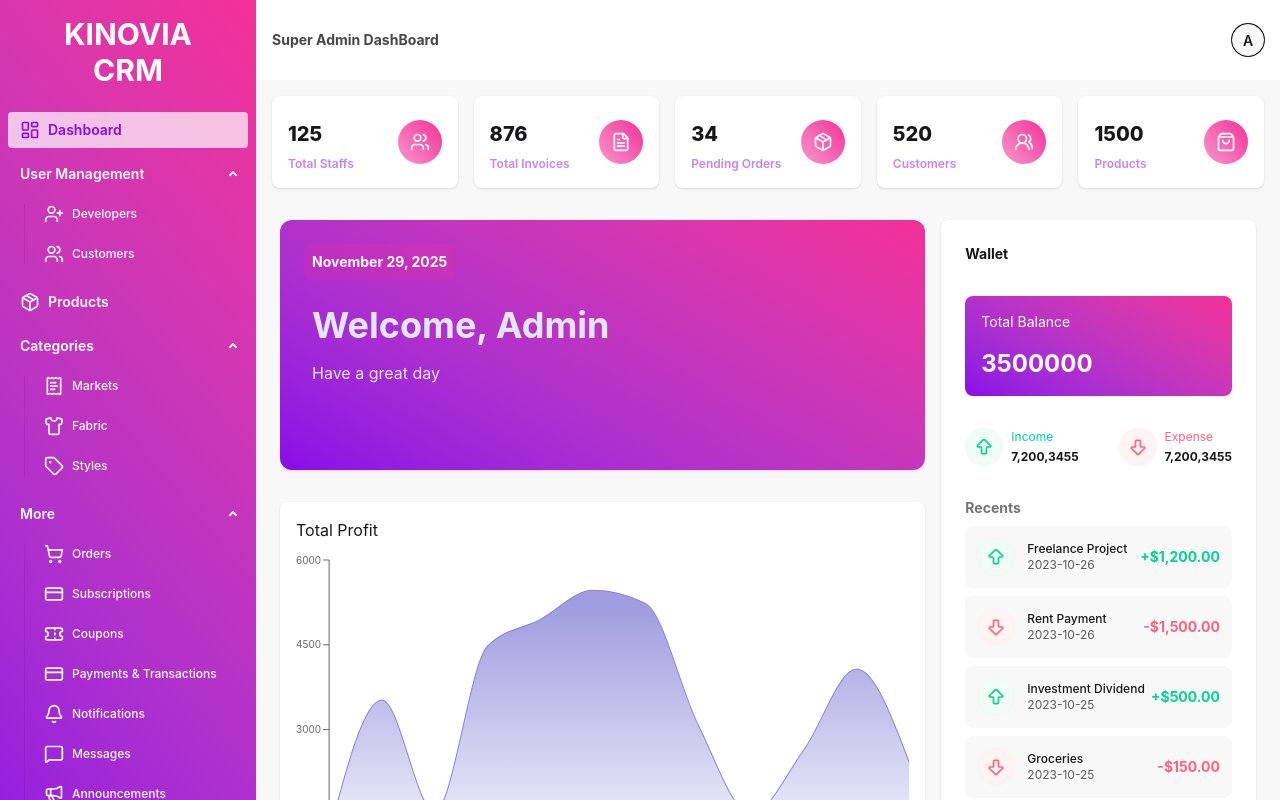
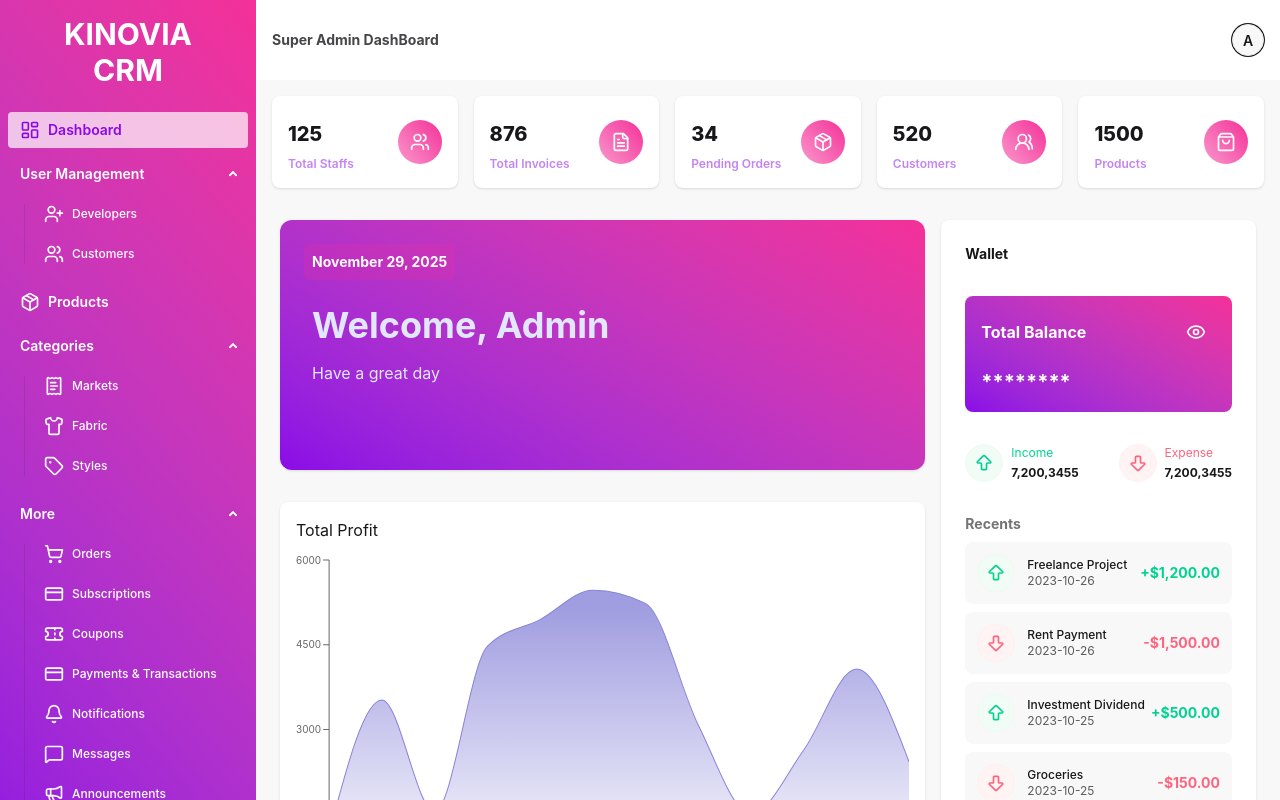
Before and after one commit to Greenmouse-Experts/CRMgreenmouse, a React (Vite) app: page /admin in a window 1280 px wide. Shown: the top 800 px of the page. Built offline with nearby package versions, Linux system fonts and the light colour scheme.

Commit message:
netlify build

```diff
--- a/src/routes/admin/_components/AdminWallet.tsx
+++ b/src/routes/admin/_components/AdminWallet.tsx
@@ -1,4 +1,5 @@
-import { ArrowBigDown, ArrowBigUp } from "lucide-react";
+import { ArrowBigDown, ArrowBigUp, EyeIcon, EyeOffIcon } from "lucide-react";
+import { useState } from "react";
 
 export default function AdminWallet() {
   const recentTransactions = [
@@ -38,16 +39,27 @@ export default function AdminWallet() {
       date: "2023-10-24",
     },
   ];
+  const [showBalance, setShowBalance] = useState(false);
 
   return (
     <div className="p-6 bg-base-100 shadow rounded-box space-y-8">
       <h2 className="font-bold text-sm">Wallet</h2>
       <div className="bg-linear-30 from-primary to-secondary space-y-4 p-4 text-white rounded-box">
-        <div>
-          <p className="text-sm">Total Balance</p>
+        <div className="flex items-center">
+          <p className="text-md font-bold">Total Balance</p>
+          <button
+            onClick={() => setShowBalance(!showBalance)}
+            className="btn btn-ghost btn-circle ml-auto"
+          >
+            {showBalance ? <EyeOffIcon /> : <EyeIcon />}
+          </button>
         </div>
         <div>
-          <h2 className="text-2xl font-bold">3500000</h2>
+          {showBalance ? (
+            <h2 className="text-xl font-bold">3,500,000</h2>
+          ) : (
+            <h2 className="text-xl font-bold">********</h2>
+          )}
         </div>
       </div>
       <section className="grid grid-cols-2 gap-2">
```
